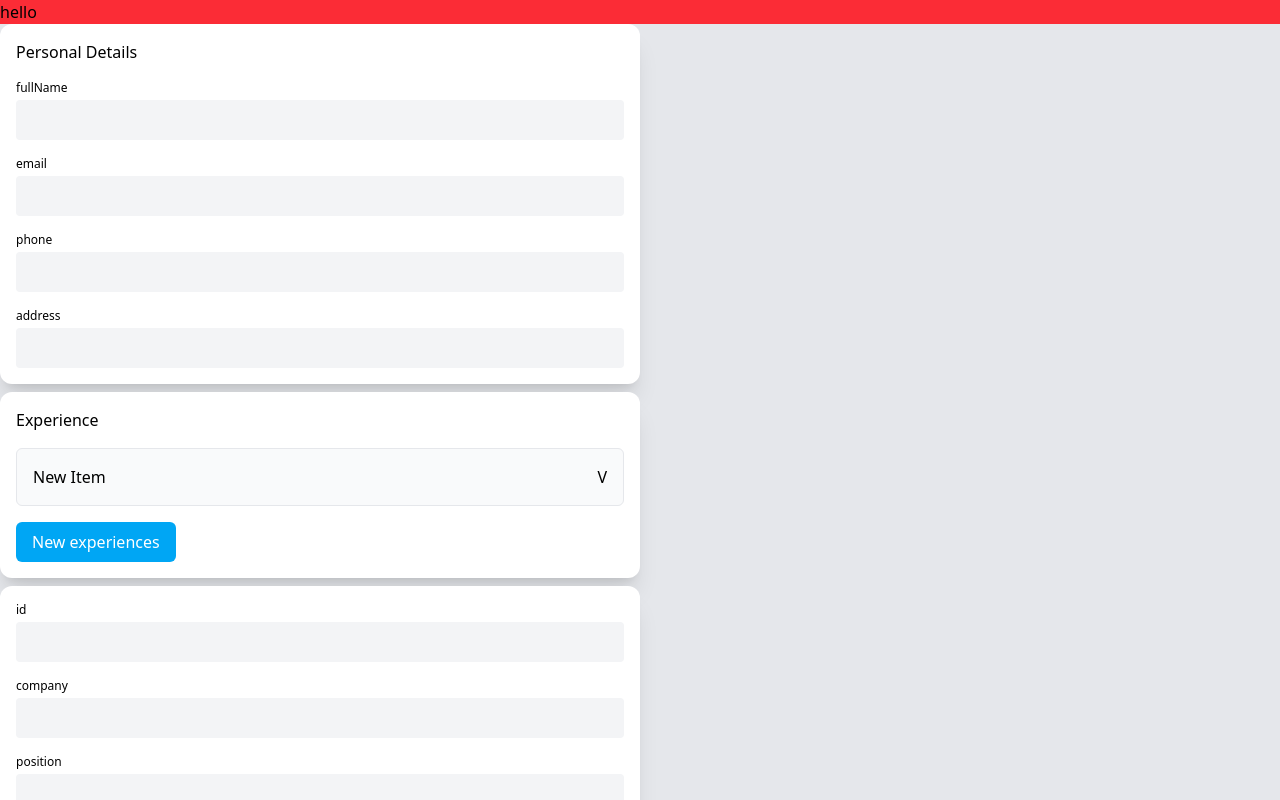
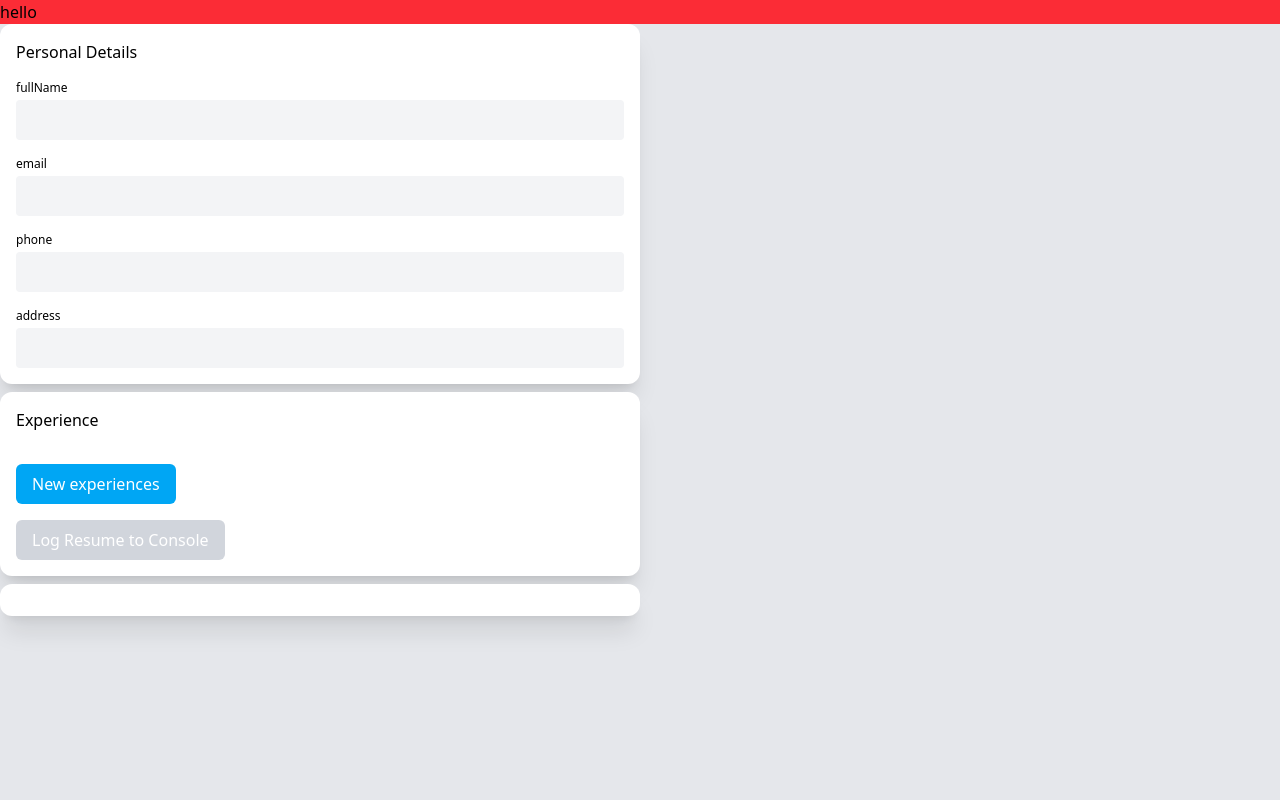
Before and after one commit to blazegreenhalgh/resume-generator, a React (Vite) app: page / in a window 1280 px wide. Shown: the top 800 px of the page. Built offline with nearby package versions, Linux system fonts and the light colour scheme.

Commit message:
multiple repeatable forms functionality

```diff
--- a/src/App.jsx
+++ b/src/App.jsx
@@ -14,17 +14,7 @@ function App() {
       phone: "",
       address: "",
     },
-    experiences: [
-      {
-        id: "",
-        company: "",
-        position: "",
-        startDate: "",
-        endDate: "",
-        location: "",
-        description: "",
-      },
-    ],
+    experiences: [],
     educations: [
       {
         id: "",
@@ -43,7 +33,7 @@ function App() {
     }));
   };
 
-  const updateRepeatableForm = (path, index, objectKey, value) => {
+  const updateRepeatableFormold = (path, index, objectKey, value) => {
     setResume((prev) => ({
       ...prev,
       [path]: prev[path].map((item, i) => {
@@ -51,6 +41,30 @@ function App() {
       }),
     }));
     console.log(resume);
+  };
+
+  const updateRepeatableForm = (path, objectID, objectKey, value) => {
+    const newResume = structuredClone(resume);
+    const object = newResume[path].find((obj) => objectID === obj.id);
+
+    object[objectKey] = value;
+    console.log(resume);
+    setResume(newResume);
+  };
+
+  const addExperience = (path) => {
+    const newResume = structuredClone(resume);
+
+    newResume[path].push({
+      id: crypto.randomUUID(),
+      company: "",
+      position: "",
+      startDate: "",
+      endDate: "",
+      location: "",
+      description: "",
+    });
+    setResume(newResume);
   };
 
   return (
@@ -69,6 +83,7 @@ function App() {
             array={resume.experiences}
             arrayPath="experiences"
             updateRepeatableForm={updateRepeatableForm}
+            addRepeatableForm={addExperience}
           />
         </Container>
         <Container>
--- a/src/components/Button.jsx
+++ b/src/components/Button.jsx
@@ -11,6 +11,7 @@ function Button({ type, contents = "Button", onClick }) {
   return (
     <button
       className={`${baseClasses} ${typeClasses[type] || typeClasses["neutral"]}`}
+      onClick={onClick}
     >
       {contents}
     </button>
--- a/src/components/RepeatableForm.jsx
+++ b/src/components/RepeatableForm.jsx
@@ -1,22 +1,19 @@
 import React from "react";
 import FormField from "./FormField";
 
-function RepeatableForm({ array, arrayPath = "", updateRepeatableForm }) {
+function RepeatableForm({ object, arrayPath = "", updateRepeatableForm }) {
+  if (!object) return null;
   return (
     <>
-      {array.map((object, index) => (
-        <React.Fragment key={index}>
-          {Object.keys(object).map((item) => (
+      {Object.keys(object).map((item, index) => (
         <FormField
           key={item}
           label={item}
           value={object[item]}
           onFieldChange={(e) => {
-                updateRepeatableForm(arrayPath, index, item, e.target.value);
+            updateRepeatableForm(arrayPath, object["id"], item, e.target.value);
           }}
         />
-          ))}
-        </React.Fragment>
       ))}
     </>
   );
--- a/src/components/RepeatableSection.jsx
+++ b/src/components/RepeatableSection.jsx
@@ -7,6 +7,7 @@ function RepeatableSection({
   array,
   arrayPath,
   updateRepeatableForm,
+  addRepeatableForm,
 }) {
   return (
     <>
@@ -15,13 +16,22 @@ function RepeatableSection({
         {array.map((object, index) => (
           <Dropdown
             key={index}
-            array={array}
+            object={object}
             arrayPath={arrayPath}
             updateRepeatableForm={updateRepeatableForm}
           />
         ))}
       </div>
-      <Button type="primary" contents={"New " + arrayPath} />
+      <Button
+        type="primary"
+        contents={"New " + arrayPath}
+        onClick={() => addRepeatableForm(arrayPath)}
+      />
+      <Button
+        type="neutral"
+        contents={"Log Resume to Console"}
+        onClick={() => console.log(array)}
+      />
     </>
   );
 }
--- a/src/components/Sidebar/Dropdown.jsx
+++ b/src/components/Sidebar/Dropdown.jsx
@@ -2,7 +2,7 @@ import React from "react";
 import { useState } from "react";
 import RepeatableForm from "../RepeatableForm";
 
-function Dropdown({ array, arrayPath = "", updateRepeatableForm }) {
+function Dropdown({ object, arrayPath = "", updateRepeatableForm }) {
   const [isToggled, setIsToggled] = useState(false);
   const title = "New Item";
 
@@ -26,7 +26,7 @@ function Dropdown({ array, arrayPath = "", updateRepeatableForm }) {
       {isToggled ? (
         <div className="pb-4 flex flex-col">
           <RepeatableForm
-            array={array}
+            object={object}
             arrayPath={arrayPath}
             updateRepeatableForm={updateRepeatableForm}
           />
```
Lines whose indentation alone changed are shown as unchanged.
